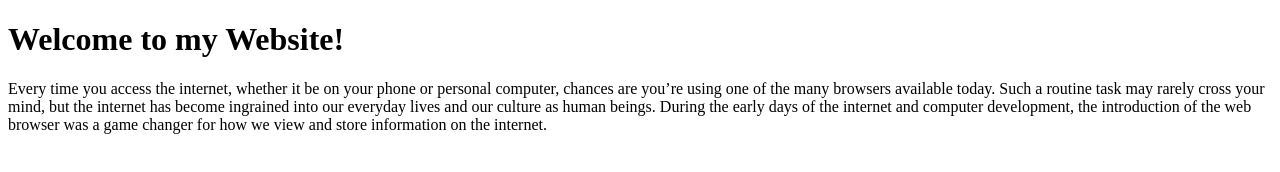
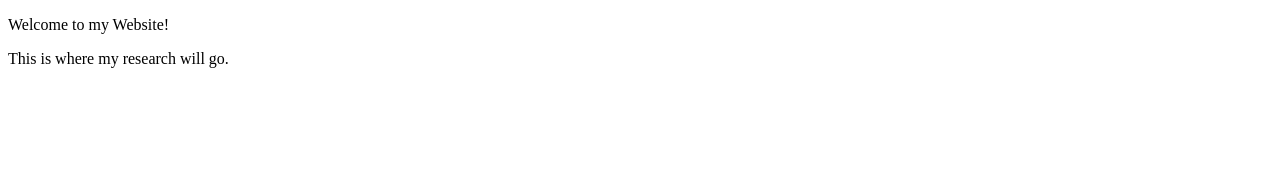
Before and after one commit to cberry1803/Project-Milestone-1, a plain HTML site: page index.html in a window 1280 px wide. Drawn offline with Linux system fonts and the light colour scheme.

Commit message:
Update index.html

```diff
--- a/index.html
+++ b/index.html
@@ -1,5 +1,12 @@
 <!DOCTYPE html>
-<html>
-<h1 color: red>Welcome to my Website!</h1>
-<p>Every time you access the internet, whether it be on your phone or personal computer, chances are you’re using one of the many browsers available today. Such a routine task may rarely cross your mind, but the internet has become ingrained into our everyday lives and our culture as human beings. During the early days of the internet and computer development, the introduction of the web browser was a game changer for how we view and store information on the internet.</p>
+<html lang = "en">
+<head>
+    <meta charset="UTF-8">
+    <meta name="viewport" content="width=device-width, initial-scale=1.0">
+    <title>Project-Milestone-1</title>
+</head>
+<body>
+    <p>Welcome to my Website!</p>
+    <p>This is where my research will go.</p>
+</body>
 </html>
```
